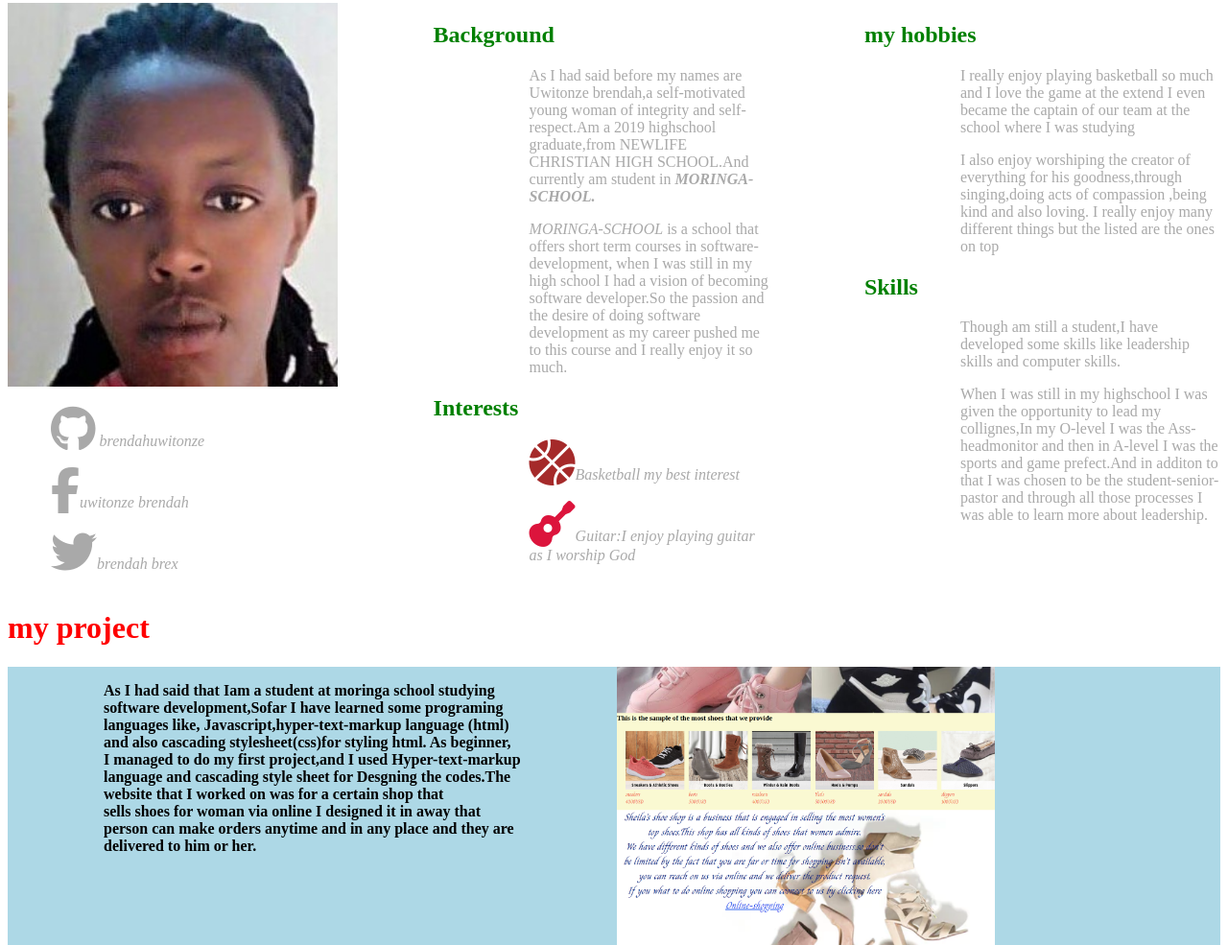
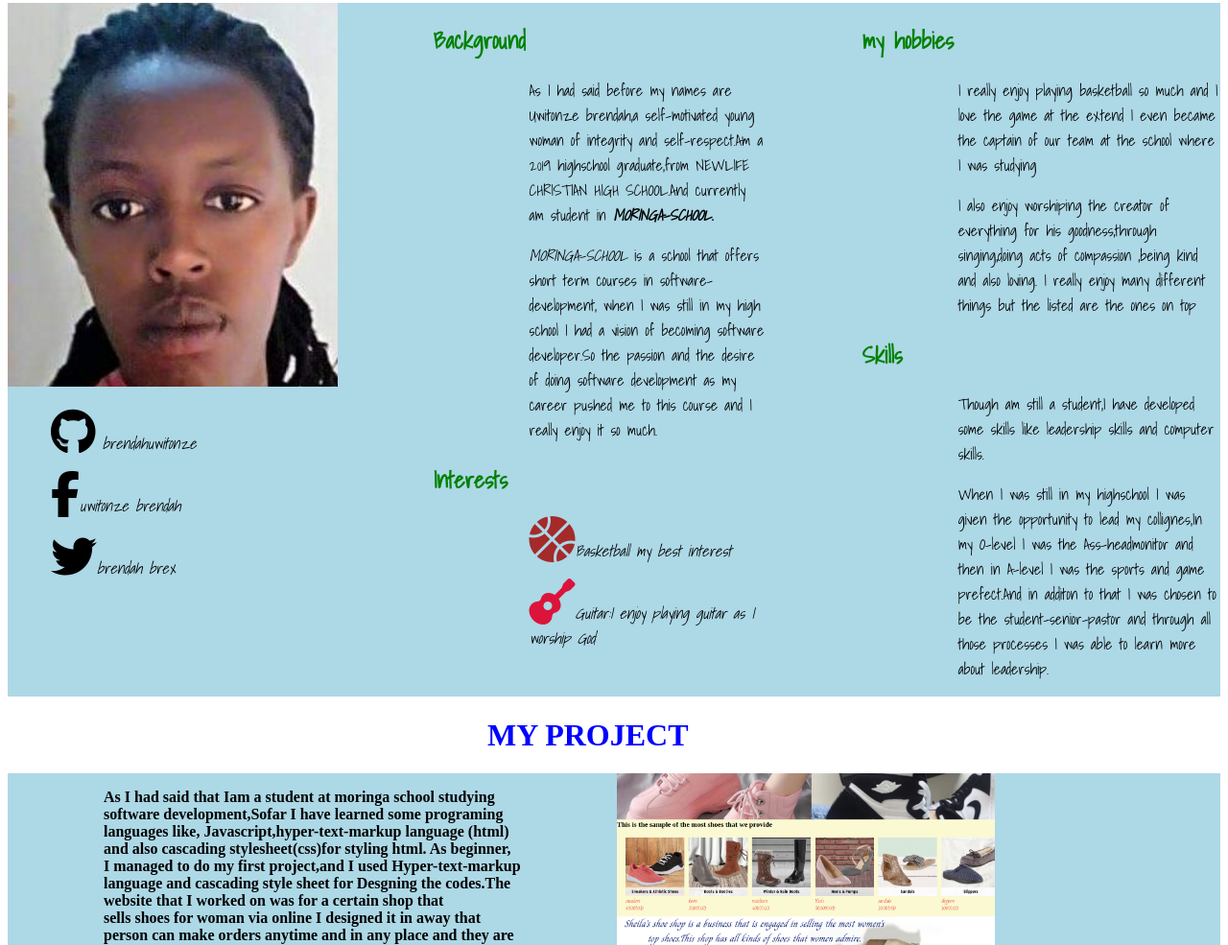
Before and after one commit to brendahuwitonze/portfolio-project, a plain HTML site: page index.html in a window 1280 px wide. Shown: the part 372-1357 px from the top of the page at 96% size. Drawn offline with Linux system fonts and the light colour scheme.

Commit message:
addin google fonts and changingt

```diff
--- a/css/index.css
+++ b/css/index.css
@@ -6,11 +6,12 @@ header {
 }
 
 .myself {
-    color: darkgray;
+    color: black;
     display: flex;
     flex-direction: row;
-    background-color:white;
+    background-color:lightblue;
     justify-content: space-between;
+    font-family: 'Shadows Into Light', cursive;
 }
 
 .skil {
@@ -27,7 +28,7 @@ header {
 }
 
 h1 {
-    color: red;
+    color:blue;
 }
 @media screen and (max-width:768px)and(min-width:320){
     header {
@@ -115,3 +116,13 @@ li {
 li a:hover {
     color: blue;
 }
+
+.zil{
+    margin-left: 500px;
+}
+fa-facebook-f{
+    color: blue;
+}
+fa-twitter {
+    color:;
+}
--- a/index.html
+++ b/index.html
@@ -4,7 +4,8 @@
 <head>
   <meta charset="UTF-8">
   <meta name="viewport" content="width=device-width, initial-scale=1.0">
-  <title>Document</title>
+  <title>portfolio</title>
+  <link href="https://fonts.googleapis.com/css2?family=Shadows+Into+Light&display=swap" rel="stylesheet">
   <script src="https://kit.fontawesome.com/83d474e45f.js" crossorigin="anonymous"></script>
   <link rel="stylesheet" href="css/index.css">
 </head>
@@ -58,7 +59,7 @@
       </div>
     </div>
   </section>
-  <h1>my project</h1>
+  <h1 class="zil">MY PROJECT</h1>
   <div class="pj">
     <section id="project">
       <div class="discr">
@@ -76,4 +77,5 @@
   </div>
   </section>
 </body>
+
 </html>
```
